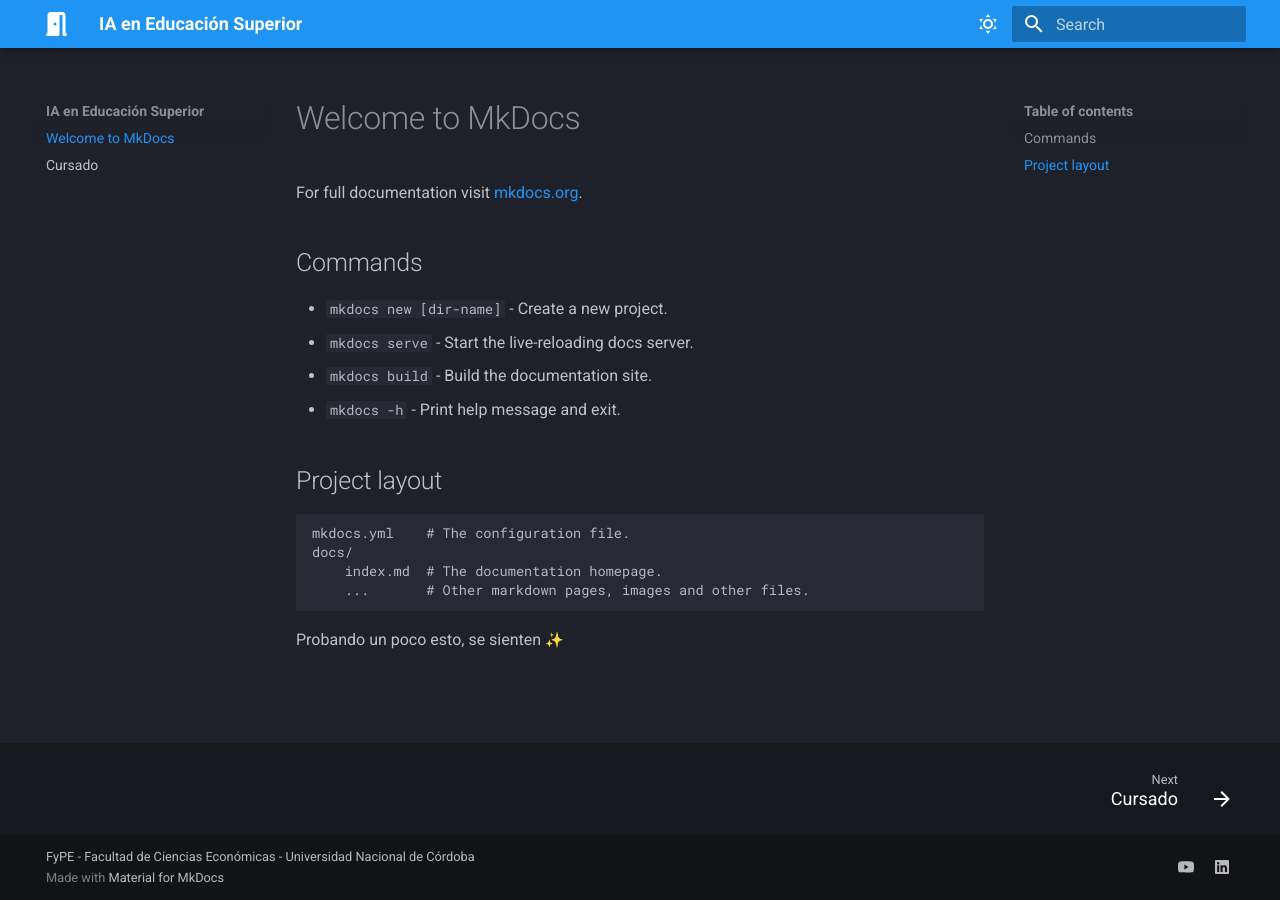
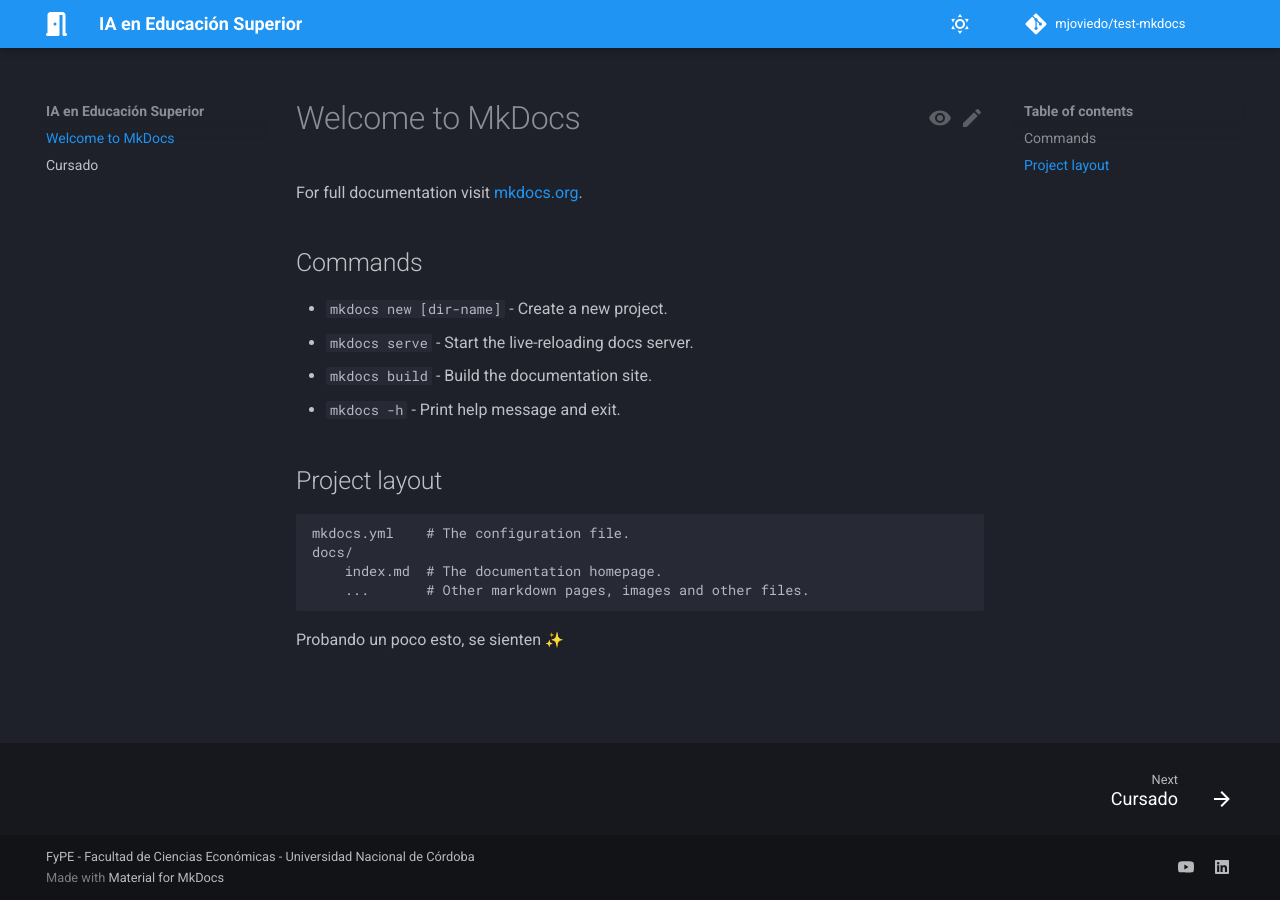
Before and after one commit to mjoviedo/test-mkdocs, an MkDocs documentation site: the page built from docs/index.md, in a window 1280 px wide. Built offline with MkDocs 1.6.1 and Material for MkDocs 9.7.7, drawn with Linux system fonts in a browser that asks for light colours; emoji names are drawn with the system emoji font; comment, search, counter and statistics services are not loaded.

Commit message:
Agrega acciones y reconocimiento de colaboradores para colaboración git

```diff
--- a/mkdocs.yml
+++ b/mkdocs.yml
@@ -1,11 +1,18 @@
 site_name: IA en Educación Superior
 site_url: https://sitename.example
+repo_url: https://github.com/mjoviedo/test-mkdocs
+repo_name: mjoviedo/test-mkdocs
+edit_uri: edit/main/docs/
 theme:
   name: material
   icon:
     logo: fontawesome/solid/door-open
+    edit: material/pencil
+    view: material/eye
   features:
     - navigation.footer
+    - content.action.edit
+    - content.action.view
   palette:
     # Dark Mode
     - scheme: slate
@@ -22,6 +29,7 @@
         name: Light mode
       primary: blue
       accent: deep orange
+
 
 markdown_extensions:
   - attr_list
@@ -44,6 +52,12 @@
   - admonition
   - pymdownx.details
 
+plugins:
+  - git-committers:
+      repository: squidfunk/mkdocs-material
+      branch: main
+      enabled: !ENV [CI, false]
+
 extra:
   social:
     - icon: simple/youtube
```
